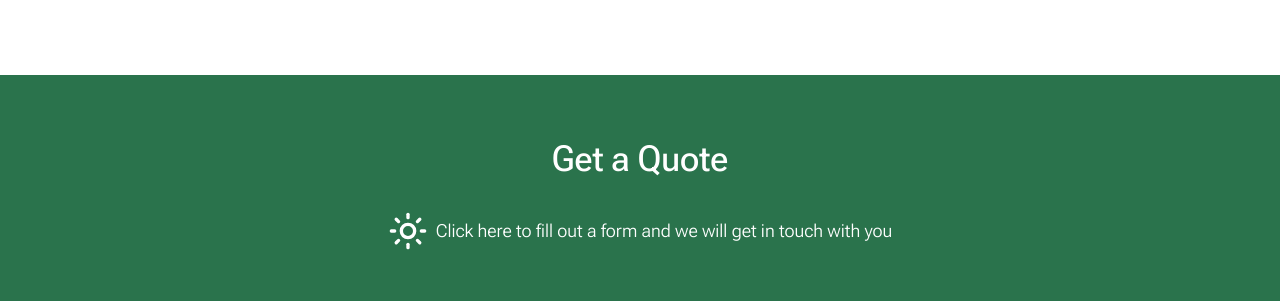
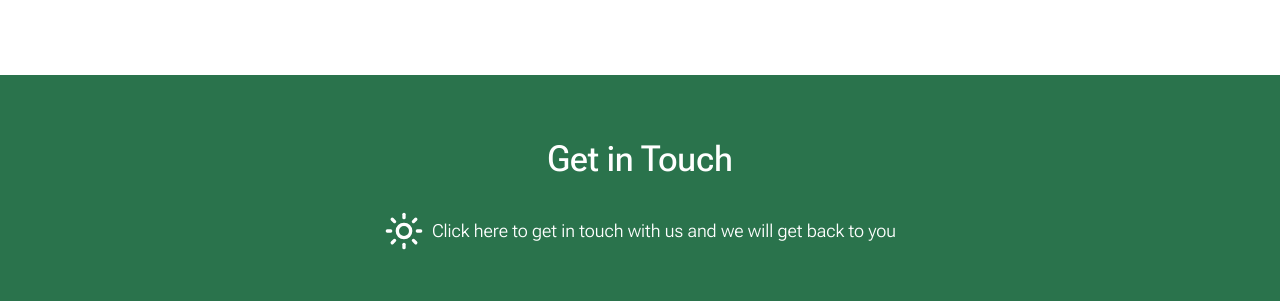
Before and after one commit to marianne-p/ges, a React (Vite) app: page / in a window 1280 px wide. Shown: the part 4140-4441 px from the top of the page. Built offline with nearby package versions, Linux system fonts and the light colour scheme.

Commit message:
Update ContactForm.jsx
wording change

```diff
--- a/src/components/ContactForm.jsx
+++ b/src/components/ContactForm.jsx
@@ -19,11 +19,11 @@ const ContactForm = () => {
       >
         <div className="container mx-auto max-w-2xl">
           <h2 className="text-3xl sm:text-4xl font-medium text-white mb-8 text-center">
-            Get a Quote
+            Get in Touch
           </h2>
           <div className="flex items-center justify-center w-full text-white text-lg">
             <Sun className="h-10 w-10 mr-2 capitalize" />
-            Click here to fill out a form and we will get in touch with you
+            Click here to get in touch with us and we will get back to you
           </div>
         </div>
       </motion.section>
```
